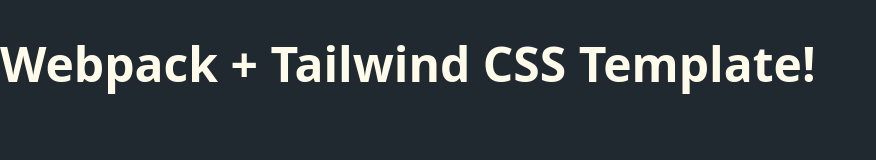
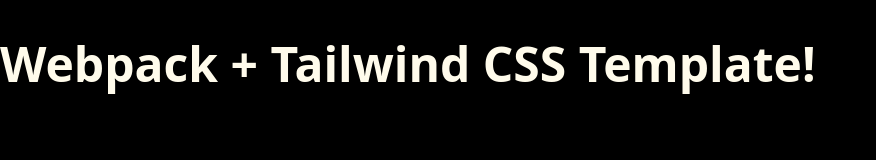
Before and after one commit to mosfi99/template-webpack-tailwindcss, a website built with webpack: page src/template.html in a window 1280 px wide. Shown: the whole page, without its empty margins (0-876 px from the left). Built offline with nearby package versions, Linux system fonts and the light colour scheme.

Commit message:
Update Tailwind CSS classes

```diff
--- a/src/styles.css
+++ b/src/styles.css
@@ -1,8 +1,4 @@
 @import 'tailwindcss';
-
-body {
-	background-color: #202830;
-}
 
 /* smaller breakpoint */
 @theme {
--- a/src/template.html
+++ b/src/template.html
@@ -5,8 +5,8 @@
 		<meta name="viewport" content="width=device-width, initial-scale=1.0" />
 		<title>Webpack + Tailwind</title>
 	</head>
-	<body>
-		<h1 class="text-5xl font-bold text-amber-50 my-10">
+	<body class="bg-black text-amber-50">
+		<h1 class="container mx-auto text-5xl font-bold my-10">
 			Webpack + Tailwind CSS Template!
 		</h1>
 	</body>
```
